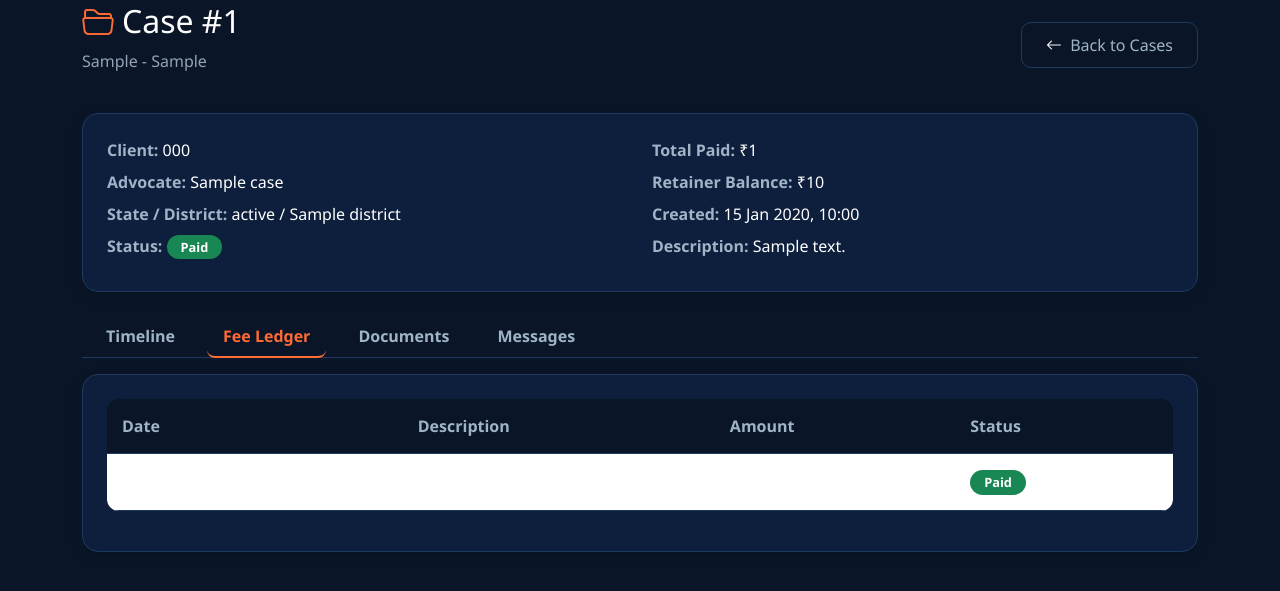
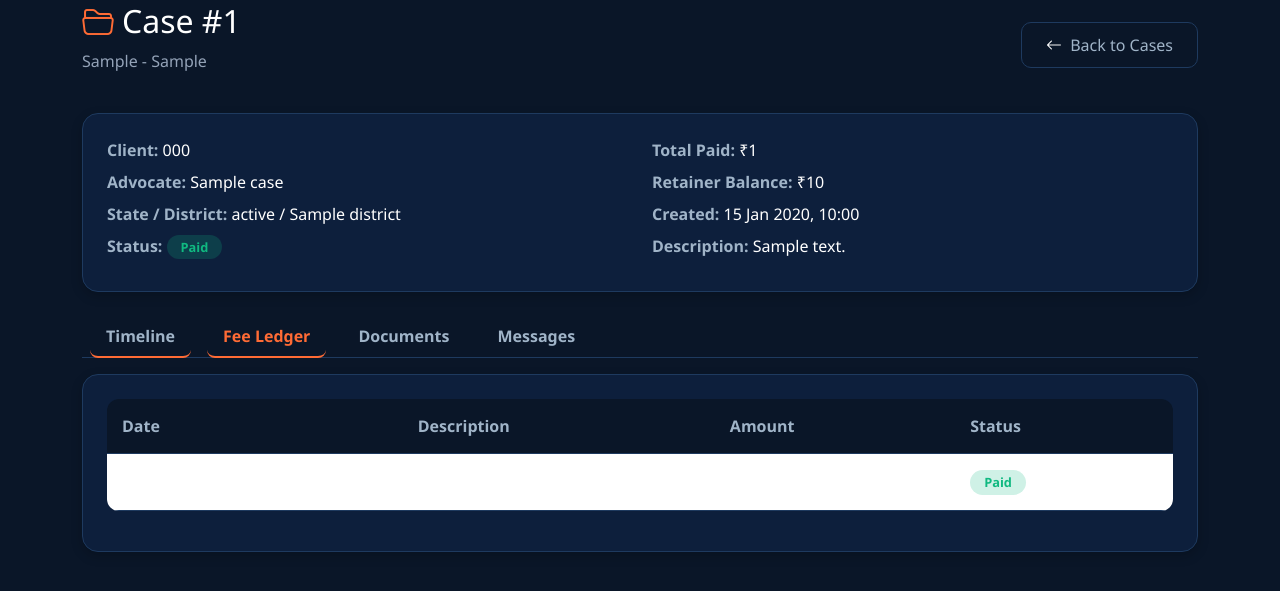
Before and after one commit to saivamsisinguru/nyayasetu, a Python web app: template templates/admin_case_detail.html in a window 1280 px wide, after a click on "Fee Ledger". Shown: the part 132-723 px from the top of the page. Run offline with Jinja, Linux system fonts and the light colour scheme; the template is opened without the code that fills it: most values are stand-ins (such as "Sample title", 1, 10 or a date in 2020).

Commit message:
Update admin_case_detail.html

```diff
--- a/templates/admin_case_detail.html
+++ b/templates/admin_case_detail.html
@@ -12,13 +12,13 @@
 </div>
 
 <!-- Case Overview -->
-<div class="card mt-4 p-4">
+<div class="card mt-4 p-4" style="background: #0d1f3c; border: 1px solid #1e3a5f;">
     <div class="row">
         <div class="col-md-6">
             <p class="mb-2"><strong style="color: #a0b4c8;">Client:</strong> {{ case.client.phone if case.client else 'N/A' }}</p>
             <p class="mb-2"><strong style="color: #a0b4c8;">Advocate:</strong> {{ case.advocate_name or 'N/A' }}</p>
             <p class="mb-2"><strong style="color: #a0b4c8;">State / District:</strong> {{ case.state or 'N/A' }} / {{ case.district or 'N/A' }}</p>
-            <p class="mb-2"><strong style="color: #a0b4c8;">Status:</strong> <span class="badge bg-success">{{ case.status }}</span></p>
+            <p class="mb-2"><strong style="color: #a0b4c8;">Status:</strong> <span class="badge" style="background: rgba(16,185,129,0.2); color: #10b981;">{{ case.status }}</span></p>
         </div>
         <div class="col-md-6">
             <p class="mb-2"><strong style="color: #a0b4c8;">Total Paid:</strong> ₹{{ case.total_paid }}</p>
@@ -32,30 +32,30 @@
 </div>
 
 <!-- Tabs -->
-<ul class="nav nav-tabs mt-4" id="adminCaseTabs" role="tablist">
+<ul class="nav nav-tabs mt-4" id="adminCaseTabs" role="tablist" style="border-bottom: 1px solid #1e3a5f;">
     <li class="nav-item">
-        <button class="nav-link active" data-bs-toggle="tab" data-bs-target="#timeline" type="button">Timeline</button>
+        <button class="nav-link active" data-bs-toggle="tab" data-bs-target="#timeline" style="color: #ff6b35; border-bottom: 2px solid #ff6b35; background: transparent;">Timeline</button>
     </li>
     <li class="nav-item">
-        <button class="nav-link" data-bs-toggle="tab" data-bs-target="#fees" type="button">Fee Ledger</button>
+        <button class="nav-link" data-bs-toggle="tab" data-bs-target="#fees" style="color: #a0b4c8;">Fee Ledger</button>
     </li>
     <li class="nav-item">
-        <button class="nav-link" data-bs-toggle="tab" data-bs-target="#documents" type="button">Documents</button>
+        <button class="nav-link" data-bs-toggle="tab" data-bs-target="#documents" style="color: #a0b4c8;">Documents</button>
     </li>
     <li class="nav-item">
-        <button class="nav-link" data-bs-toggle="tab" data-bs-target="#messages" type="button">Messages</button>
+        <button class="nav-link" data-bs-toggle="tab" data-bs-target="#messages" style="color: #a0b4c8;">Messages</button>
     </li>
 </ul>
 
 <div class="tab-content mt-3">
     <!-- Timeline -->
     <div class="tab-pane fade show active" id="timeline">
-        <div class="card p-4">
+        <div class="card p-4" style="background: #0d1f3c; border: 1px solid #1e3a5f;">
             {% if timeline %}
             <ul class="list-group list-group-flush">
                 {% for event in timeline %}
-                <li class="list-group-item" style="background: #0d1f3c; border: 1px solid #1e3a5f;">
-                    <span class="badge bg-primary">{{ event.event_type }}</span>
+                <li class="list-group-item" style="background: #0d1f3c; border: 1px solid #1e3a5f; color: #ffffff;">
+                    <span class="badge" style="background: rgba(255,107,53,0.2); color: #ff6b35;">{{ event.event_type }}</span>
                     {{ event.description }}
                     <br><small class="text-muted">{{ event.created_at.strftime('%d %b %Y, %H:%M') }}</small>
                 </li>
@@ -69,29 +69,29 @@
 
     <!-- Fee Ledger -->
     <div class="tab-pane fade" id="fees">
-        <div class="card p-4">
+        <div class="card p-4" style="background: #0d1f3c; border: 1px solid #1e3a5f;">
             {% if fees %}
             <div class="table-responsive">
-                <table class="table" style="background: #0d1f3c; border-radius: 12px;">
+                <table class="table" style="background: #0d1f3c; color: #ffffff; border-radius: 12px;">
                     <thead>
                         <tr>
-                            <th style="background: #0a1628; color: #a0b4c8;">Date</th>
-                            <th style="background: #0a1628; color: #a0b4c8;">Description</th>
-                            <th style="background: #0a1628; color: #a0b4c8;">Amount</th>
-                            <th style="background: #0a1628; color: #a0b4c8;">Status</th>
+                            <th style="background: #0a1628; color: #a0b4c8; border-bottom: 1px solid #1e3a5f; padding: 15px;">Date</th>
+                            <th style="background: #0a1628; color: #a0b4c8; border-bottom: 1px solid #1e3a5f; padding: 15px;">Description</th>
+                            <th style="background: #0a1628; color: #a0b4c8; border-bottom: 1px solid #1e3a5f; padding: 15px;">Amount</th>
+                            <th style="background: #0a1628; color: #a0b4c8; border-bottom: 1px solid #1e3a5f; padding: 15px;">Status</th>
                         </tr>
                     </thead>
                     <tbody>
                         {% for fee in fees %}
                         <tr>
-                            <td>{{ fee.created_at.strftime('%d %b %Y') }}</td>
-                            <td>{{ fee.description }}</td>
-                            <td>₹{{ fee.amount }}</td>
-                            <td>
+                            <td style="padding: 15px; border-bottom: 1px solid #1e3a5f; color: #ffffff;">{{ fee.created_at.strftime('%d %b %Y') }}</td>
+                            <td style="padding: 15px; border-bottom: 1px solid #1e3a5f; color: #ffffff;">{{ fee.description }}</td>
+                            <td style="padding: 15px; border-bottom: 1px solid #1e3a5f; color: #ffffff;">₹{{ fee.amount }}</td>
+                            <td style="padding: 15px; border-bottom: 1px solid #1e3a5f; color: #ffffff;">
                                 {% if fee.status == 'Paid' %}
-                                <span class="badge bg-success">Paid</span>
+                                <span class="badge" style="background: rgba(16,185,129,0.2); color: #10b981;">Paid</span>
                                 {% else %}
-                                <span class="badge bg-warning">Pending</span>
+                                <span class="badge" style="background: rgba(245,158,11,0.2); color: #f59e0b;">Pending</span>
                                 {% endif %}
                             </td>
                         </tr>
@@ -107,11 +107,11 @@
 
     <!-- Documents -->
     <div class="tab-pane fade" id="documents">
-        <div class="card p-4">
+        <div class="card p-4" style="background: #0d1f3c; border: 1px solid #1e3a5f;">
             {% if documents %}
             <ul class="list-group">
                 {% for doc in documents %}
-                <li class="list-group-item d-flex justify-content-between">
+                <li class="list-group-item d-flex justify-content-between align-items-center" style="background: #0d1f3c; border: 1px solid #1e3a5f; color: #ffffff;">
                     <span><i class="bi bi-file-earmark-text me-2 text-accent"></i>{{ doc.filename }}</span>
                     <small class="text-muted">{{ doc.uploaded_at.strftime('%d %b %Y, %H:%M') }}</small>
                 </li>
@@ -125,12 +125,12 @@
 
     <!-- Messages -->
     <div class="tab-pane fade" id="messages">
-        <div class="card p-4">
+        <div class="card p-4" style="background: #0d1f3c; border: 1px solid #1e3a5f;">
             {% if messages %}
                 {% for msg in messages %}
                 <div class="mb-3 p-3" style="background: #0a1628; border-radius: 10px; border: 1px solid #1e3a5f;">
                     <strong style="color: #ff6b35;">{{ 'Client' if msg.sender == 'client' else 'Lawyer' }}:</strong>
-                    <span>{{ msg.content }}</span>
+                    <span style="color: #ffffff;">{{ msg.content }}</span>
                     <br><small class="text-muted">{{ msg.created_at.strftime('%d %b, %H:%M') }}</small>
                 </div>
                 {% endfor %}
```
